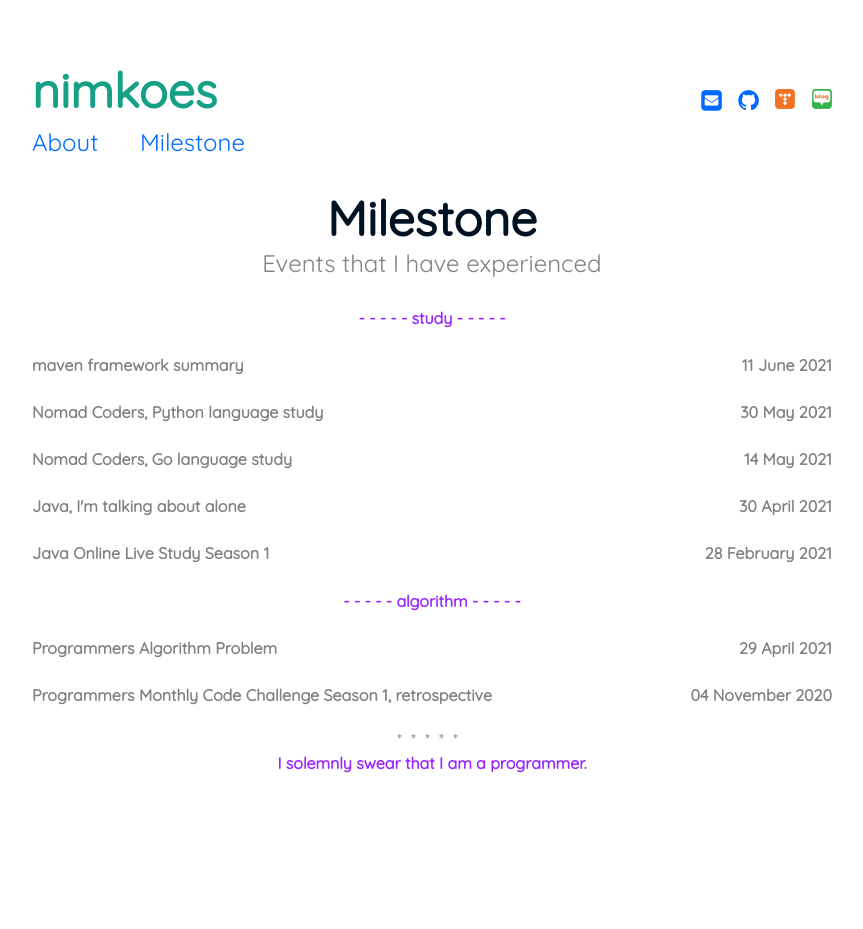
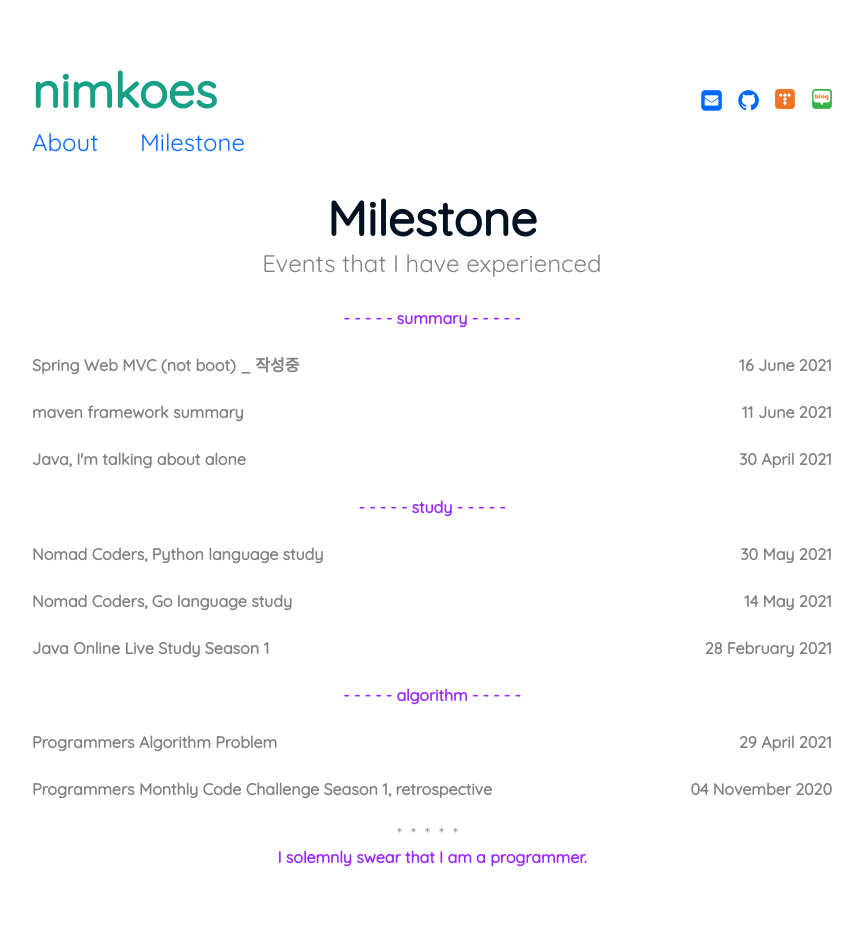
Before and after one commit to nimkoes/portfolio, a Jekyll site: the page built from milestone.md, in a window 1280 px wide. Shown: the whole page, without its empty margins (208-1071 px from the left). Built offline with Jekyll 4.4.1, drawn with Linux system fonts in a browser that asks for light colours; before the commit the page ends 900 px from its top, so only the background shows below that; some of the changed lines change nothing that is shown.

Commit message:
mod post

````diff
--- a/_posts/2021-05-01-Java-I-Am-Talking-About-Alone.md
+++ b/_posts/2021-05-01-Java-I-Am-Talking-About-Alone.md
@@ -3,7 +3,7 @@ layout: page
 title:  "Java, I'm talking about alone"
 subtitle: "혼자서 주저리 정리해본 자바 시작하기"
 date:   2021-05-01 01:21:17 +0530
-categories: ["study"]
+categories: ["summary"]
 author: "nimkoes"
 ---
 
--- a/_posts/2021-06-12-maven.md
+++ b/_posts/2021-06-12-maven.md
@@ -3,7 +3,7 @@ layout: page
 title:  "maven framework summary"
 subtitle: "maven framework 개념 정리"
 date:   2021-06-12 01:21:17 +0530
-categories: ["study"]
+categories: ["summary"]
 author: "nimkoes"
 ---
 
--- /dev/null
+++ b/_posts/2021-06-17-spring_web_mvc.md
@@ -0,0 +1,347 @@
+---
+layout: page
+title:  "Spring Web MVC (not boot) _ 작성중"
+subtitle: "Spring Web MVC 정리"
+date:   2021-06-17 01:21:17 +0530
+categories: ["summary"]
+author: "nimkoes"
+---
+
+
+
+## **개요**
+
+---
+정리는 inflearn 사이트에 백기선님이 만든 '스프링 웹 MVC' 를 보면서 하지만, 강의를 그대로 옮겨오지 않았다.
+전체적인 흐름과 토픽을 사용하지만, 내가 이해한 방식으로 '이렇게까지 해야하나' 싶게 정리 할 계획이다.
+여러 편으로 나누지 않고 이 한 포스트에 모든 내용을 담을 계획이다.
+
+
+
+## **목차**
+
+---
+ - ####**스프링 MVC 동작 원리**
+   - 스프링 MVC 소개
+   - 서블릿 소개
+   - 서블릿 애플리케이션 개발
+   - 서블릿 리스너와 필터
+   - 스프링 IoC 컨테이너 연동
+   - 스프링 MVC 연동
+   - DispatcherServlet 1부
+   - DispatcherServlet 2부
+   - DispatcherServlet 3부
+   - 스프링 MVC 구성 요소
+   - 스프링 MVC 동작 원리 마무리
+
+ - ####**스프링 MVC 동작 원리**
+   - 스프링 MVC 빈 설정
+   - @EnableWebMvc
+   - WebMvcConfigurer
+   - 스프링 부트의 스프링 MVC 설정
+   - 스프링 부트 JSP
+   - WAR 파일 배포하기
+   - WebMvcConfigurer 1부 Formatter
+   - 도메인 클래스 컨버터
+   - 핸들러 인터셉터
+   - 핸들러 인터셉터 구현
+   - 리소스 핸들러
+   - HTTP 메시지 컨버터
+   - HTTP 메시지 컨버터 2부 JSON
+   - HTTP 메시지 컨버터 XML
+   - 기타 WebMvcConfigurer 설정
+   - 스프링 MVC 설정 마무리
+
+ - ####**스프링 MVC 활용**
+   - 스프링 MVC 활용 소개
+   - 요청 맵핑하기 1부 HTTP Method
+   - 요청 맵핑하기 2부 URI 패턴
+   - 요청 맵핑하기 3부 미디어 타입
+   - 요청 맵핑하기 4부 헤더와 매개변수
+   - 요청 맵핑하기 5부 HEAD와 OPTIONS
+   - 요청 맵핑하기 6부 커스텀 애노테이션
+   - 요청 맵핑하기 7부 연습 문제
+   - 핸들러 메소드 1부 아규먼트와 리턴 타입
+   - 핸들러 메소드 2부 URI 패턴
+   - 핸들러 메소드 3부 요청 매개변수 (단순 타입)
+   - 핸들러 메소드 4부 폼 서브밋
+   - 핸들러 메소드 5부 @ModelAttribute
+   - 핸들러 메소드 6부 @Validated
+   - 핸들러 메소드 7부 폼 서브밋 에러 처리
+   - 핸들러 메소드 8부 @SessionAttribute
+   - 핸들러 메소드 9부 멀티 폼 서브밋
+   - 핸들러 메소드 10부 @SessionAttribute
+   - 핸들러 메소드 11부 RedirectAttributes
+   - 핸들러 메소드 12부 Flash Attributes
+   - 핸들러 메소드 13부 MultipartFile
+   - 핸들러 메소드 14부 ResponseEntity
+   - 핸들러 메소드 15부 @RequestBody & HttpEntity
+   - 핸들러 메소드 16부 @ResponseBody & ResponseEntity
+   - 핸들러 메소드 17부 정리 및 과제
+   - 모델 @ModelAttribute
+   - 데이터 바인더 @InitBinder
+   - 예외 처리 핸들러 @ExceptionHandler
+   - 전역 컨트롤러 @ControllerAdvice
+   - 스프링 MVC 강좌 마무리
+
+---
+
+
+
+### **스프링 MVC 소개 & 서블릿 소개**
+
+---
+용어의 정의를 확실히 하는게 이해하는데 조금이라도 도움이 된다.
+MVC 는 Model, View, Controller 이 세가지를 줄여 표현한 약어 이다.
+검색을 하다보면 MVC 와 함께 '패턴' 이라는 말이 자주 등장 한다.
+
+패턴이라는 것에 대해 쉽게 설명하면, 예로부터 전해 내려오는 가장 이상적인 모양새 라고 할 수 있을것 같다.
+패턴에 대해 찾아보면 GoF 라는 것도 볼 수 있는데, GoF 는 Gang of Four 의 줄임 말로 Erich Gamma, Richard Helm, Ralph Johnson, John Vlissides 네 분을 뜻한다.
+GoF 와 패턴이 무슨 상관이냐 할 수 있겠지만, 앞서 얘기한 가장 이상적인 모양새에 대한 표준을 정리하신 분들이다.
+
+다시 본론으로 돌아와서 웹 애플리케이션을 개발할 때 보통 MVC 패턴을 사용하는데, 이 패턴은 MVC1 과 MVC2 로 나뉜다.
+우선 MVC1 패턴에 대해 알아보기 전에 JSP 에 대해 간단하게 정리해보자.
+MVC1 패턴을 사용했을 당시 JSP 라는 기술을 사용해서 웹 애플리케이션 개발을 많이 사용 했다.
+JSP 는 Java Server Page 를 줄인 말로 Java 언어로 작성한 Server 에서 동작하는 Page 라는 의미를 담고 있다.
+최근 JSP 를 JSP 답게 사용하는 경우가 많지 않기 때문에 누군가에게는 그저 html 태그로 작성한 view 를 위한 파일의 확장자 정도로 기억될 것 같다.
+
+Java Server Page 라는 의미인 만큼 JSP 는 Client 가 아닌 Server 에서 동작 한다.
+믿지 못할것 같아서 아주 오래된 방식의 웹 애플리케이션을 하나 만들어 봤다.
+
+![001_001](https://github.com/nimkoes/nimkoes.github.io/blob/master/assets/img/milestone/study/spring_web/001_001.PNG?raw=true "001_001")
+
+Dynamic Web Project 를 만드는데, module version 을 2.5로 설정 했다.
+
+![001_002](https://github.com/nimkoes/nimkoes.github.io/blob/master/assets/img/milestone/study/spring_web/001_002.PNG?raw=true "001_002")
+
+프로젝트 디렉토리 구조는 위와 같으며, 다음과 같이 Servlet 을 하나 만들고, html 코드를 브라우저에 출력할 수 있도록 했다.
+
+```java
+package me.nimkoes.sample;
+
+import java.io.IOException;
+
+import javax.servlet.ServletException;
+import javax.servlet.http.HttpServlet;
+import javax.servlet.http.HttpServletRequest;
+import javax.servlet.http.HttpServletResponse;
+
+public class MyServlet extends HttpServlet {
+
+	/* (non-Javadoc)
+	 * @see javax.servlet.http.HttpServlet#doGet(javax.servlet.http.HttpServletRequest, javax.servlet.http.HttpServletResponse)
+	 */
+	@Override
+	protected void doGet(HttpServletRequest req, HttpServletResponse resp) throws ServletException, IOException {
+		resp.getWriter().print("<html>");
+		resp.getWriter().print("    <head>");
+		resp.getWriter().print("        <title>My Old App</title>");
+		resp.getWriter().print("    </head>");
+		resp.getWriter().print("    <body>");
+		resp.getWriter().print("        <h1>Hello !</h1>");
+		resp.getWriter().print("    </body>");
+		resp.getWriter().print("</html>");
+	}
+
+}
+```
+
+이 서블릿을 사용하기 위해 web.xml 을 다음과 같이 작성 했다.
+
+```xml
+<?xml version="1.0" encoding="UTF-8"?>
+<web-app xmlns:xsi="http://www.w3.org/2001/XMLSchema-instance"
+	xmlns="http://java.sun.com/xml/ns/javaee"
+	xsi:schemaLocation="http://java.sun.com/xml/ns/javaee http://java.sun.com/xml/ns/javaee/web-app_2_5.xsd"
+	id="WebApp_ID" version="2.5">
+	<display-name>OldStyleDynamicWebApplication</display-name>
+
+	<servlet>
+		<servlet-name>MySample</servlet-name>
+		<servlet-class>me.nimkoes.sample.MyServlet</servlet-class>
+	</servlet>
+
+	<servlet-mapping>
+		<servlet-name>MySample</servlet-name>
+		<url-pattern>/Hello</url-pattern>
+	</servlet-mapping>
+
+	<welcome-file-list>
+		<welcome-file>index.html</welcome-file>
+		<welcome-file>index.htm</welcome-file>
+		<welcome-file>index.jsp</welcome-file>
+		<welcome-file>default.html</welcome-file>
+		<welcome-file>default.htm</welcome-file>
+		<welcome-file>default.jsp</welcome-file>
+	</welcome-file-list>
+</web-app>
+```
+
+그리고 WAS (Web Application Server) 역할로 Tomcat 서버를 사용해서 프로젝트를 구동하면 다음과 같은 결과를 볼 수 있다.
+
+![001_003](https://github.com/nimkoes/nimkoes.github.io/blob/master/assets/img/milestone/study/spring_web/001_003.PNG?raw=true "001_003")
+
+단순한 "Hello !" 문자열 하나 브라우저에 출력 하기 위해 수많은 print 메소드를 사용 했다.
+화면이 복잡해지고, 외부 리소스를 사용하는 웹 애플리케이션을 만들어야 한다고 상상만 해보자.
+이런 미친짓을 하지 않기 위해 JSP 기술을 사용할 수 있다.
+보안을 위해 WEB-INF 폴더 아래 다음과 같이 jsp 파일을 하나 추가 했다.
+
+![001_004](https://github.com/nimkoes/nimkoes.github.io/blob/master/assets/img/milestone/study/spring_web/001_004.PNG?raw=true "001_004")
+
+```jsp
+<html>
+	<head>
+		<title>My Another Old App</title>
+	</head>
+	<body>
+		<h1>Another Hello !</h1>
+	</body>
+</html>
+```
+
+그리고 GET 요청을 처리하도록 만든 MyServlet.java 코드를 다음과 같이 수정해 요청이 들어왔을 때 jsp 파일을 출력할 수 있도록 했다.
+
+```java
+package me.nimkoes.sample;
+
+import java.io.IOException;
+
+import javax.servlet.ServletException;
+import javax.servlet.http.HttpServlet;
+import javax.servlet.http.HttpServletRequest;
+import javax.servlet.http.HttpServletResponse;
+
+public class MyServlet extends HttpServlet {
+
+	/*
+	 * (non-Javadoc)
+	 *
+	 * @see javax.servlet.http.HttpServlet#doGet(javax.servlet.http.
+	 * HttpServletRequest, javax.servlet.http.HttpServletResponse)
+	 */
+	@Override
+	protected void doGet(HttpServletRequest req, HttpServletResponse resp) throws ServletException, IOException {
+		req.getRequestDispatcher("/WEB-INF/view/MyHello.jsp").forward(req, resp);
+	}
+
+}
+```
+
+실행 결과는 다음과 같다.
+
+![001_005](https://github.com/nimkoes/nimkoes.github.io/blob/master/assets/img/milestone/study/spring_web/001_005.PNG?raw=true "001_005")
+
+java 코드에서 print 메소드로 화면을 그렸을 때와 비교해보면 정말 많이 편해졌다.
+그럼 이 jsp 파일은 어떻게 브라우저에 출력 되었을 까.
+jsp 파일은 사실 java 코드로 변환 된다.
+다음은 java 코드로 자동 변환 된 파일을 확인해보자.
+eclipse 사용 기준으로 workspace 로 지정된 폴더에 가면 .metadata 라는 폴더가 있다.
+현재 프로젝트 기준으로 다음 경로를 찾아가보면 java 파일이 된 jsp 파일을 볼 수 있다.
+
+workspace\.metadata\.plugins\org.eclipse.wst.server.core\tmp1\work\Catalina\localhost\OldStyleDynamicWebApplication\org\apache\jsp\view
+
+![001_006](https://github.com/nimkoes/nimkoes.github.io/blob/master/assets/img/milestone/study/spring_web/001_006.PNG?raw=true "001_006")
+
+파일을 열어보면 처음 자바 코드로 화면을 그리던 것과 비슷한 코드를 볼 수 있다.
+```java
+/*
+ * Generated by the Jasper component of Apache Tomcat
+ * Version: Apache Tomcat/8.0.9
+ * Generated at: 2021-06-17 15:06:02 UTC
+ * Note: The last modified time of this file was set to
+ *       the last modified time of the source file after
+ *       generation to assist with modification tracking.
+ */
+package org.apache.jsp.view;
+
+import javax.servlet.*;
+import javax.servlet.http.*;
+import javax.servlet.jsp.*;
+
+public final class MyHello_jsp extends org.apache.jasper.runtime.HttpJspBase
+    implements org.apache.jasper.runtime.JspSourceDependent {
+
+  private static final javax.servlet.jsp.JspFactory _jspxFactory =
+          javax.servlet.jsp.JspFactory.getDefaultFactory();
+
+  private static java.util.Map<java.lang.String,java.lang.Long> _jspx_dependants;
+
+  private javax.el.ExpressionFactory _el_expressionfactory;
+  private org.apache.tomcat.InstanceManager _jsp_instancemanager;
+
+  public java.util.Map<java.lang.String,java.lang.Long> getDependants() {
+    return _jspx_dependants;
+  }
+
+  public void _jspInit() {
+    _el_expressionfactory = _jspxFactory.getJspApplicationContext(getServletConfig().getServletContext()).getExpressionFactory();
+    _jsp_instancemanager = org.apache.jasper.runtime.InstanceManagerFactory.getInstanceManager(getServletConfig());
+  }
+
+  public void _jspDestroy() {
+  }
+
+  public void _jspService(final javax.servlet.http.HttpServletRequest request, final javax.servlet.http.HttpServletResponse response)
+        throws java.io.IOException, javax.servlet.ServletException {
+
+    final javax.servlet.jsp.PageContext pageContext;
+    javax.servlet.http.HttpSession session = null;
+    final javax.servlet.ServletContext application;
+    final javax.servlet.ServletConfig config;
+    javax.servlet.jsp.JspWriter out = null;
+    final java.lang.Object page = this;
+    javax.servlet.jsp.JspWriter _jspx_out = null;
+    javax.servlet.jsp.PageContext _jspx_page_context = null;
+
+
+    try {
+      response.setContentType("text/html");
+      pageContext = _jspxFactory.getPageContext(this, request, response,
+      			null, true, 8192, true);
+      _jspx_page_context = pageContext;
+      application = pageContext.getServletContext();
+      config = pageContext.getServletConfig();
+      session = pageContext.getSession();
+      out = pageContext.getOut();
+      _jspx_out = out;
+
+      out.write("<html>\r\n");
+      out.write("\t<head>\r\n");
+      out.write("\t\t<title>My Another Old App</title>\r\n");
+      out.write("\t</head>\r\n");
+      out.write("\t<body>\r\n");
+      out.write("\t\t<h1>Another Hello !</h1>\r\n");
+      out.write("\t</body>\r\n");
+      out.write("</html>");
+    } catch (java.lang.Throwable t) {
+      if (!(t instanceof javax.servlet.jsp.SkipPageException)){
+        out = _jspx_out;
+        if (out != null && out.getBufferSize() != 0)
+          try {
+            if (response.isCommitted()) {
+              out.flush();
+            } else {
+              out.clearBuffer();
+            }
+          } catch (java.io.IOException e) {}
+        if (_jspx_page_context != null) _jspx_page_context.handlePageException(t);
+        else throw new ServletException(t);
+      }
+    } finally {
+      _jspxFactory.releasePageContext(_jspx_page_context);
+    }
+  }
+}
+```
+
+java 코드로 변환 된 jsp 파일을 해석하기 위해서는 java class 파일을 해석하기 위한 compiler 가 있어야 하고, 이 java 코드를 실행한 결과 html 코드를 브라우저에 전달 한다.
+
+얘기가 많이 새어나갔지만 전통적인 방식의 JSP 기술을 사용한 웹 애플리케이션 개발은 위와 같은 흐름으로 만들었다.
+그리고 MVC1 패턴은, 결국 java 코드로 변환 되는, jsp 파일을 사용해서 DB 접속도 하고, 브라우저에 보여주는 화면도 만드는 일을 했다.
+
+화면을 그리고 데이터 처리까지 모두 다 하는 만능 jsp 파일을 만들면 유지보수 하기가 매우 어려워진다.
+정말 관리를 잘 한 jsp 코드라면 또 모르겠지만, 일반적인 경우 화면을 그리는 도중 비즈니스 로직을 수행 해도 기술적으로 문제가 없기 때문에
+눈으로 먹는 스파게티를 만들어내기 아주 좋은 환경에 놓이게 된다.
+
+그래서 선배 개발자들은 하나의 파일을 역할을 구분하여 관리하는게 너무 힘들기 때문에, 논리적인 아닌 물리적으로 나눠 주셨다.
+역할에 따라 물리적으로 구분한 패턴이 MVC2 패턴이다.
````
